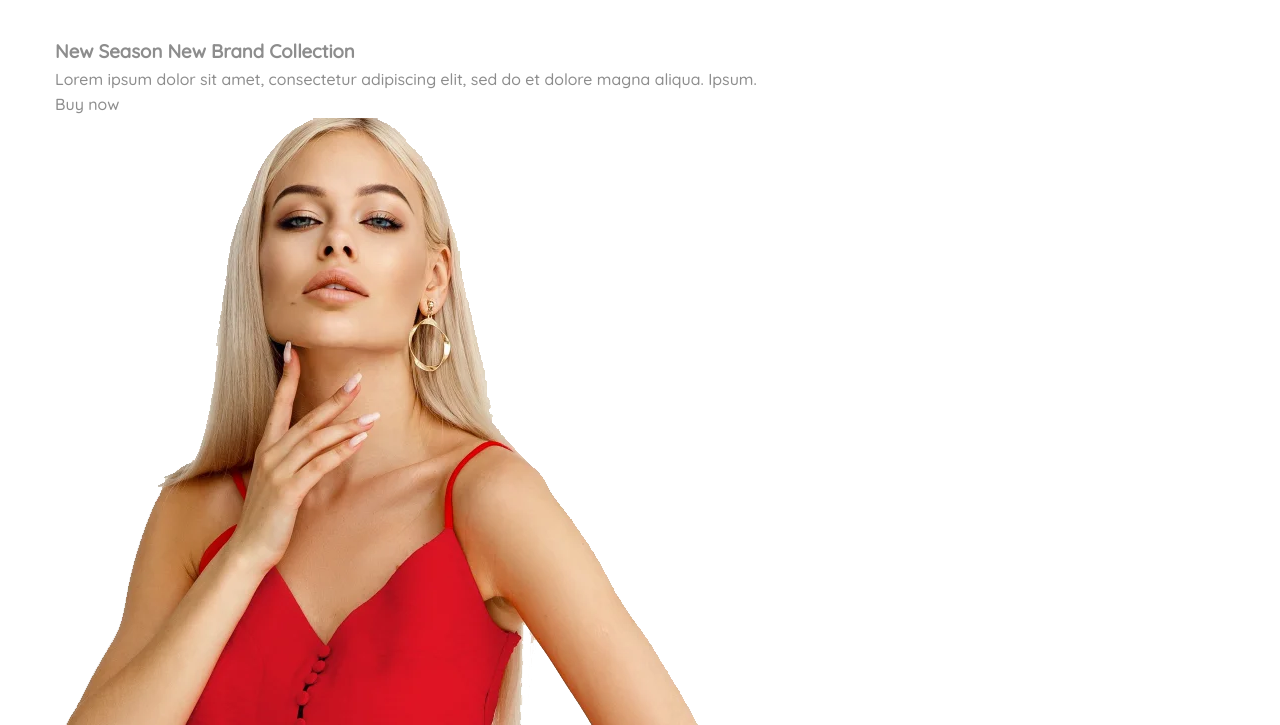
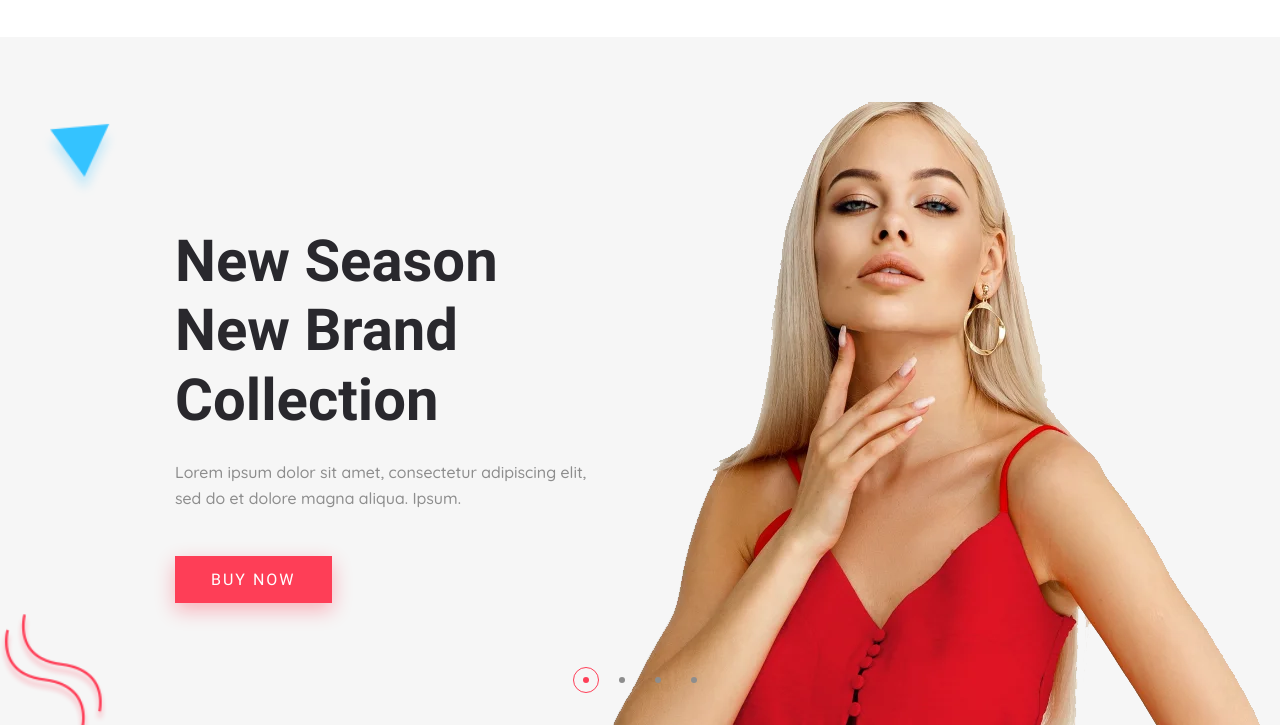
Before and after one commit to Hisenzerg/marcho, a website: page app/index.html in a window 1280 px wide. Shown: the part 75-800 px from the top of the page. Drawn offline with nearby package versions, Linux system fonts and the light colour scheme; files that its build step writes are made by us from their sources.

Commit message:
top-slider section

```diff
--- a/app/index.html
+++ b/app/index.html
@@ -69,12 +69,13 @@
   <main class="main">
 
     <section class="top-slider">
-      <div class="container">
+      <div class="container top-slider__container">
         <div class="top-slider__inner">
           <div class="top-slider__item">
+            <div class="top-slider__item__info">
               <div class="top-slider__content">
                 <h3 class="top-slider__title">
-                New Season
+                  New Season <br>
                   New Brand Collection
                 </h3>
                 <p class="top-slider__text">
@@ -85,10 +86,12 @@
               </div>
               <img class="top-slider__img" src="images/slider/photo.png" alt="slider image">
             </div>
+          </div>
           <div class="top-slider__item">
+            <div class="top-slider__item__info">
               <div class="top-slider__content">
                 <h3 class="top-slider__title">
-                New Season
+                  New Season <br>
                   New Brand Collection
                 </h3>
                 <p class="top-slider__text">
@@ -99,10 +102,12 @@
               </div>
               <img class="top-slider__img" src="images/slider/photo.png" alt="slider image">
             </div>
+          </div>
           <div class="top-slider__item">
+            <div class="top-slider__item__info">
               <div class="top-slider__content">
                 <h3 class="top-slider__title">
-                New Season
+                  New Season <br>
                   New Brand Collection
                 </h3>
                 <p class="top-slider__text">
@@ -113,10 +118,12 @@
               </div>
               <img class="top-slider__img" src="images/slider/photo.png" alt="slider image">
             </div>
+          </div>
           <div class="top-slider__item">
+            <div class="top-slider__item__info">
               <div class="top-slider__content">
                 <h3 class="top-slider__title">
-                New Season
+                  New Season <br>
                   New Brand Collection
                 </h3>
                 <p class="top-slider__text">
@@ -126,6 +133,7 @@
                 <a class="top-slider__btn" href="#">Buy now</a>
               </div>
               <img class="top-slider__img" src="images/slider/photo.png" alt="slider image">
+            </div>
           </div>
         </div>
       </div>
--- a/app/js/main.js
+++ b/app/js/main.js
@@ -3,6 +3,7 @@ $(function () {
   $('.top-slider__inner').slick({
     dots: true,
     arrows: false,
+    fade: true,
   });
 
 
--- a/app/scss/_vars.scss
+++ b/app/scss/_vars.scss
@@ -19,3 +19,14 @@ $bg: #f6f6f6;
   font-family: 'Roboto-Bold', sans-serif;
   font-weight: 700;
 }
+
+%btn{
+  background-color: $accent;
+  text-transform: uppercase;
+  color: #fff;
+  @extend %rob-reg;
+  padding: 12px 25px;
+  letter-spacing: 0.5px;
+  cursor: pointer;
+  box-shadow: 0px 7px 20px 0px rgba(255, 17, 48, 0.3);
+}
--- a/app/scss/style.scss
+++ b/app/scss/style.scss
@@ -4,52 +4,52 @@
 @import "libs";
 @import "fonts";
 
-.header{
+.header {
   padding: 40px 0;
-  &__inner{
+  &__inner {
     display: flex;
     justify-content: space-between;
     align-items: center;
   }
 }
 
-.menu{
-  &__items{
+.menu {
+  &__items {
     display: flex;
   }
-  &__list{
+  &__list {
     padding: 0 3px 5px;
     text-transform: uppercase;
     @extend %rob-reg;
     color: $title;
-    transition: all .3s;
-    &:not(:first-child){
+    transition: all 0.3s;
+    &:not(:first-child) {
       margin-left: 40px;
     }
-    &:hover{
+    &:hover {
       @extend %rob-bold;
       color: $accent;
       border-bottom: 1px solid $accent;
     }
   }
-  &__list-active{
+  &__list-active {
     @extend %rob-bold;
     color: $accent;
     border-bottom: 1px solid $accent;
   }
 }
 
-.user-nav{
+.user-nav {
   display: flex;
-  &__link{
+  &__link {
     position: relative;
   }
-  &__link{
-     &:not(:first-child){
+  &__link {
+    &:not(:first-child) {
       margin-left: 25px;
     }
   }
-  &__num{
+  &__num {
     position: absolute;
     width: 20px;
     height: 20px;
@@ -64,70 +64,70 @@
   }
 }
 
-.footer{
+.footer {
   background-color: $bg;
   padding: 70px 0 35px;
 }
 
-.footer-top{
+.footer-top {
   border-bottom: 1px solid #ececec;
   padding-bottom: 40px;
   margin-bottom: 30px;
   display: flex;
   justify-content: space-between;
-  &__contact{
+  &__contact {
     width: 260px;
     margin-right: 40px;
   }
-  &__nav{
+  &__nav {
     width: 170px;
     margin-right: 30px;
   }
-  &__item--subscribe{
+  &__item--subscribe {
     width: 470px;
   }
-  &__logo{
+  &__logo {
     display: block;
     margin-bottom: 35px;
   }
   &__address,
   &__email,
-  &__phone{
+  &__phone {
     display: block;
     line-height: 2.25;
   }
-  &__title{
+  &__title {
     margin-bottom: 37px;
     @extend %rob-med;
     color: $title;
     font-size: 22px;
     line-height: 1.6;
   }
-  &__social{
+  &__social {
     margin-top: 30px;
     display: flex;
   }
-  &__social-item:not(:first-child){
+  &__social-item:not(:first-child) {
     margin-left: 20px;
   }
-  &__social-item{
-    svg{
-      fill: $default
+  &__social-item {
+    svg {
+      fill: $default;
     }
   }
-  &__social-item:hover{
-    svg{
+  &__social-item:hover {
+    svg {
       fill: $accent;
     }
   }
-  &__item:not(:last-child){
+  &__item:not(:last-child) {
     margin-bottom: 15px;
   }
-  &__text{
+  &__text {
     line-height: 1.6;
     margin-bottom: 30px;
   }
-  &__input{
+  &__input {
     padding: 12px 0 12px 15px;
     border: none;
     background-color: #fff;
@@ -136,40 +136,98 @@
     margin-right: 7px;
     box-shadow: 0px 7px 20px 0px rgba(192, 192, 192, 0.3);
   }
-  &__btn{
-    cursor: pointer;
-    text-transform: uppercase;
+  &__btn {
+    @extend %btn;
     border: none;
-    background-color: $accent;
-    color: #fff;
-    @extend %rob-reg;
-    padding: 12px 25px;
-    box-shadow: 0px 7px 20px 0px rgba(255, 17, 48, 0.3);
   }
 }
 
-.footer-bottom{
+.footer-bottom {
   display: flex;
   justify-content: space-between;
   align-items: center;
   font-size: 12px;
-  &__accept{
+  &__accept {
     display: flex;
   }
-  &__accept-img{
+  &__accept-img {
     margin-left: 20px;
   }
 }
 
+.top-slider {
+  &__container {
+    max-width: 1520px;
+  }
+  &__item__info {
+    display: flex;
+    justify-content: space-between;
+  }
+  &__content {
+    padding-left: 160px;
+    padding-top: 125px;
+  }
+  padding: 65px 0 45px;
+  background-color: $bg;
+  background-image: url('../images/top-slider-bg.png');
+  background-repeat: no-repeat;
+  background-size: cover;
 
-
-
-
-
-
-
-
-
-
+  &__title {
+    max-width: 670px;
+    @extend %rob-bold;
+    color: $title;
+    font-size: 58px;
+    line-height: 1.2;
+    margin-bottom: 25px;
+  }
+  &__text {
+    margin-bottom: 55px;
+    max-width: 470px;
+  }
+  &__btn {
+    @extend %btn;
+    padding: 14px 36px;
+    letter-spacing: 2px;
+  }
+  .slick-dots {
+    display: flex;
+    justify-content: center;
+    margin-top: -70px;
+    li {
+      padding: 0 5px;
+      button {
+        cursor: pointer;
+        padding: 0;
+        font-size: 0;
+        background-color: transparent;
+        width: 26px;
+        height: 26px;
+        border-radius: 50%;
+        border: 1px solid transparent;
+        position: relative;
+        &::before {
+          content: "";
+          position: absolute;
+          width: 6px;
+          height: 6px;
+          border-radius: 50%;
+          background-color: $default;
+          top: 50%;
+          left: 50%;
+          transform: translate(-50%, -50%);
+        }
+      }
+      &.slick-active {
+        button {
+          border-color: $accent;
+          &::before {
+            background-color: $accent;
+          }
+        }
+      }
+    }
+  }
+}
 
 @import "media";
```
Also changed, not shown: app/images/top-slider-bg.png (added), app/js/main.min.js. Lines whose indentation alone changed are shown as unchanged.
